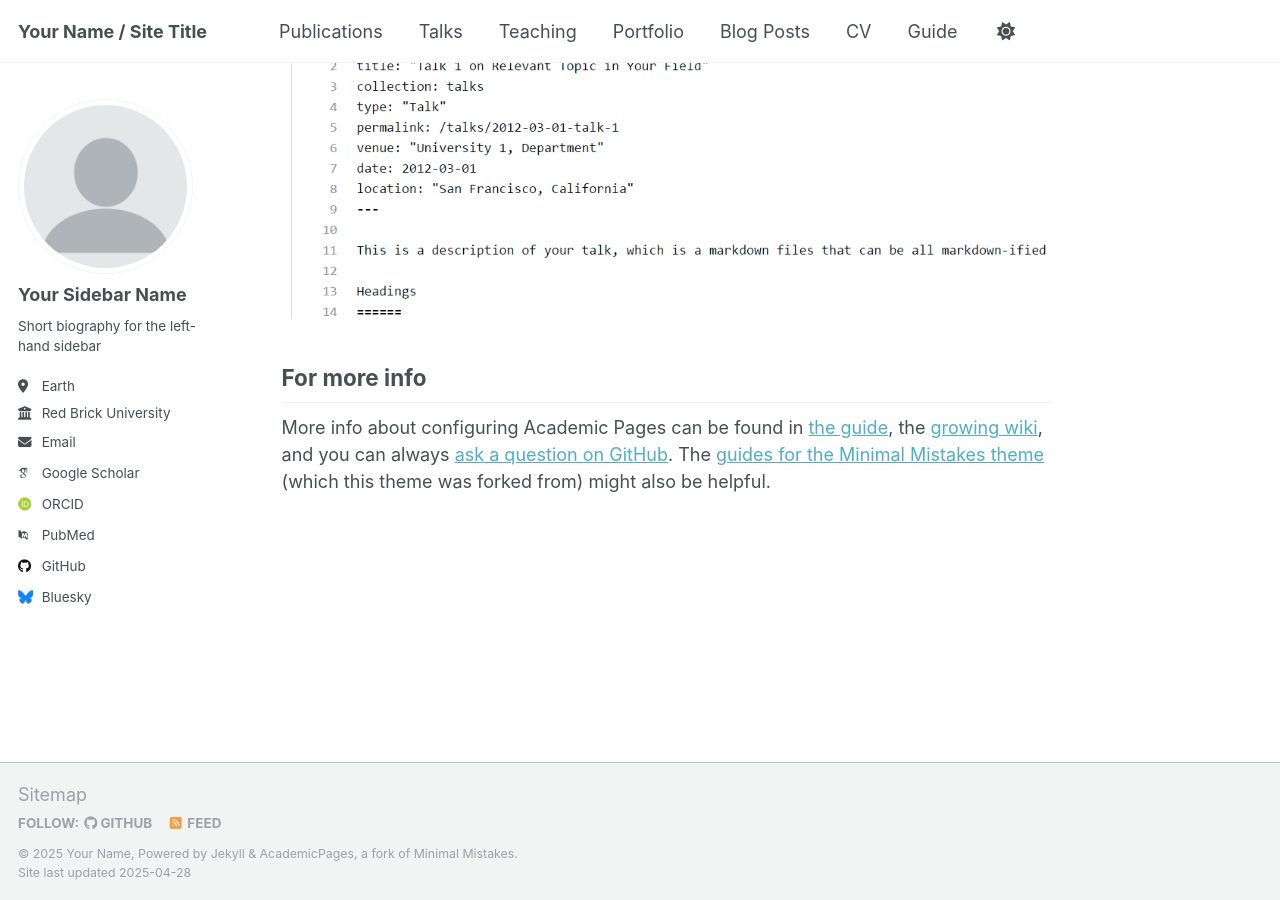
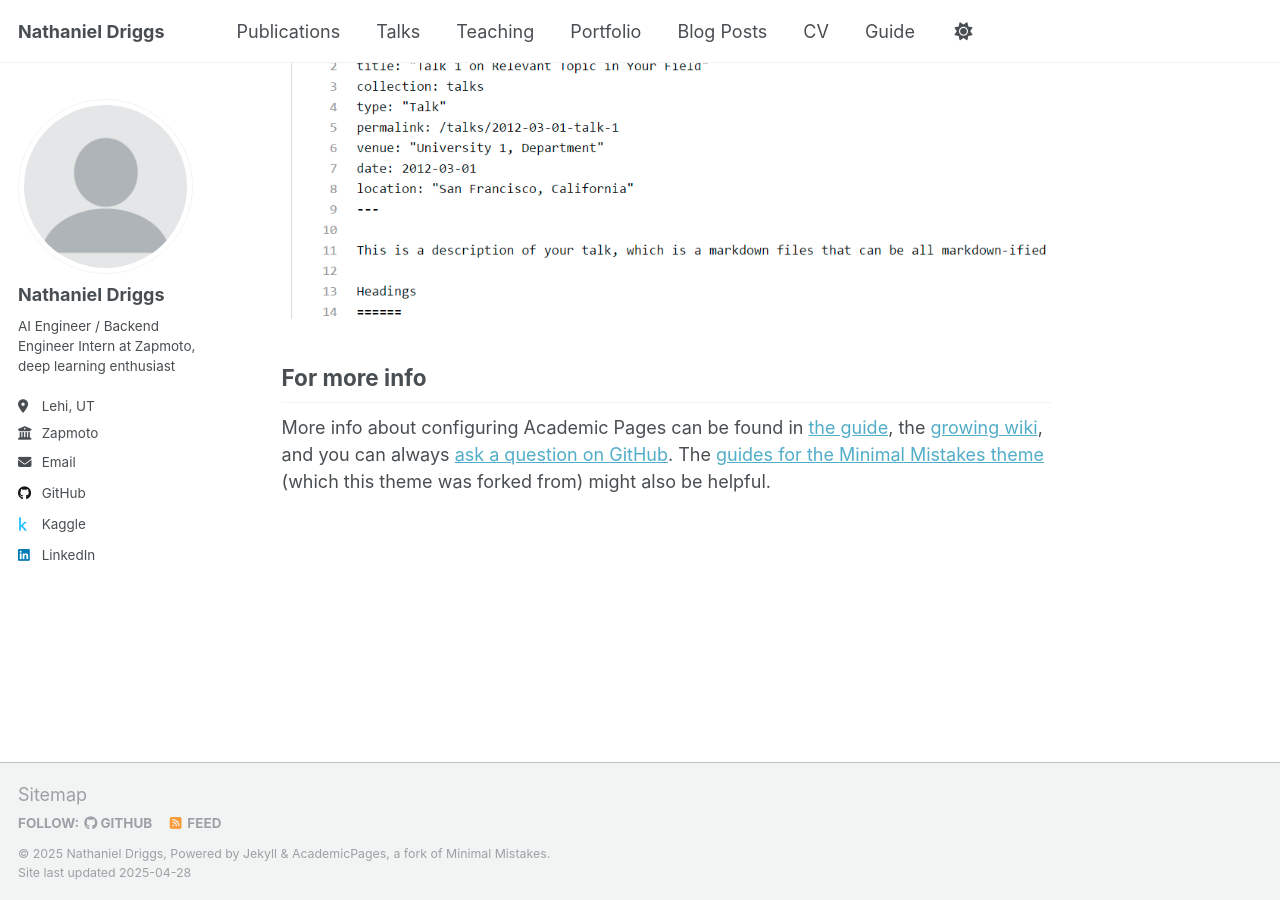
Before and after one commit to ndriggs/ndriggs.github.io, a Jekyll site: the page built from _pages/about.md, in a window 1280 px wide and 900 px high, scrolled down 2636 px. Built offline with Jekyll 4.4.1, drawn with Linux system fonts in a browser that asks for light colours; some web fonts are replaced.

Commit message:
Update _config.yml

```diff
--- a/_config.yml
+++ b/_config.yml
@@ -9,13 +9,13 @@
 # Basic Site Settings
 locale                   : "en-US"
 site_theme               : "default"
-title                    : "Your Name / Site Title"
+title                    : "Nathaniel Driggs"
 title_separator          : "-"
-name                     : &name "Your Name"
-description              : &description "personal description"
-url                      : https://academicpages.github.io # the base hostname & protocol for your site e.g. "https://[your GitHub username].github.io"
+name                     : &name "Nathaniel Driggs"
+description              : &description "AI Engineer / Backend Engineer Intern at Zapmoto"
+url                      : https://ndriggs.github.io # the base hostname & protocol for your site e.g. "https://[your GitHub username].github.io"
 baseurl                  : "" # the subpath of your site, e.g. "/blog"
-repository               : "academicpages/academicpages.github.io"
+repository               : "ndriggs.github.io"
 
 # Site Author - The following control what appear as part of the author content on the side bar.
 #               If a field is blank the icon and link will not appear, otherwise it will be shown.
@@ -23,21 +23,21 @@ repository               : "academicpages/academicpages.github.io"
 author:
   # Biographic information
   avatar           : "profile.png"
-  name             : "Your Sidebar Name"
+  name             : "Nathaniel Driggs"
   pronouns         : # example: "she/her"
-  bio              : "Short biography for the left-hand sidebar"
-  location         : "Earth"
-  employer         : "Red Brick University"
+  bio              : "AI Engineer / Backend Engineer Intern at Zapmoto, deep learning enthusiast"
+  location         : "Lehi, UT"
+  employer         : "Zapmoto"
   uri              : # URL
-  email            : "none@example.org"
+  email            : "nathanieldriggs@gmail.com"
 
   # Academic websites
   arxiv            : # URL - Update with the correct link to your profile
-  googlescholar    : "https://scholar.google.com/citations?user=PS_CX0AAAAAJ"
+  googlescholar    : # "https://scholar.google.com/citations?user=PS_CX0AAAAAJ"
   impactstory      : # URL
-  orcid            : "http://orcid.org/yourorcidurl"
+  orcid            : # "http://orcid.org/yourorcidurl"
   semantic         : # URL
-  pubmed           : "https://www.ncbi.nlm.nih.gov/pubmed/?term=john+snow"
+  pubmed           : # "https://www.ncbi.nlm.nih.gov/pubmed/?term=john+snow"
   researchgate     : # URL
   scopus           : # URL
 
@@ -45,12 +45,12 @@ author:
   bitbucket        : # Username - Update with your username on the site
   codepen          : # Username
   dribbble         : # Username
-  github           : "academicpages"
-  kaggle           : # Username
+  github           : "ndriggs"
+  kaggle           : "nathanieldriggs"
   stackoverflow    : # User number or user number and name (i.e., use "1" or "1/jeff-atwood")
 
   # Social media
-  bluesky          : "bsky.app" # Replace this with you Bluesky username
+  bluesky          : # "bsky.app" # Replace this with you Bluesky username
   facebook         : # Username
   flickr           : # Username
   foursquare       : # Username
@@ -59,7 +59,7 @@ author:
   keybase          : # Username
   instagram        : # Username
   lastfm           : # Username
-  linkedin         : # Username
+  linkedin         : "ndriggs"
   mastodon         : # URL
   medium           : # URL
   pinterest        : # Username
```
